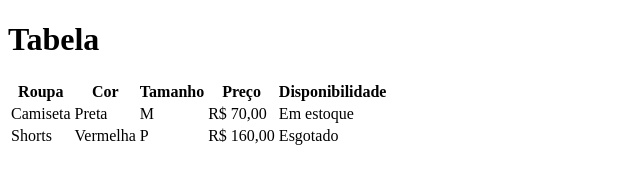
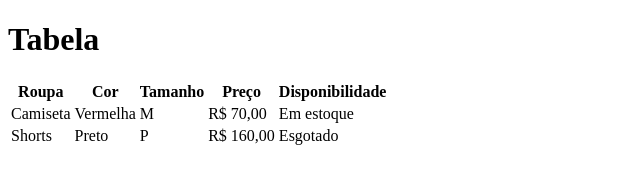
Before and after one commit to Jorge-Masson1978/aula-tabela, a plain HTML site: page index.html in a window 1280 px wide. Shown: the full height of the page, 0-640 px from the left. Drawn offline with Linux system fonts and the light colour scheme.

Commit message:
Mudando de preta para vermelha na coluna da cor

```diff
--- a/index.html
+++ b/index.html
@@ -19,14 +19,14 @@
         </tr>
         <tr>
             <td>Camiseta</td>
-            <td>Preta</td>
+            <td>Vermelha</td>
             <td>M</td>
             <td>R$ 70,00</td>
             <td>Em estoque</td>
         </tr>
         <tr>
             <td>Shorts</td>
-            <td>Vermelha</td>
+            <td>Preto</td>
             <td>P</td>
             <td>R$ 160,00</td>
             <td>Esgotado</td>
```
